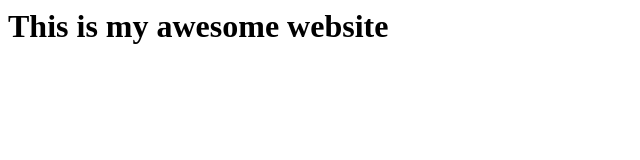
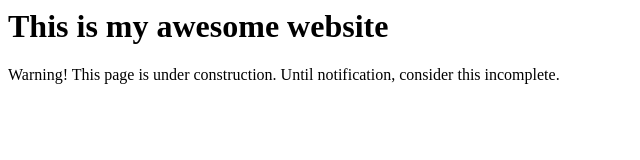
Before and after one commit to amt-unknown/my-first-repo, a plain HTML site: page index.html in a window 1280 px wide. Shown: the whole page, without its empty margins (0-640 px from the left). Drawn offline with Linux system fonts and the light colour scheme.

Commit message:
Adding new placeholder text

```diff
--- a/index.html
+++ b/index.html
@@ -1 +1,2 @@
 <h1> This is my awesome website </h1>
+<p> Warning! This page is under construction. Until notification, consider this incomplete.</p>
```
